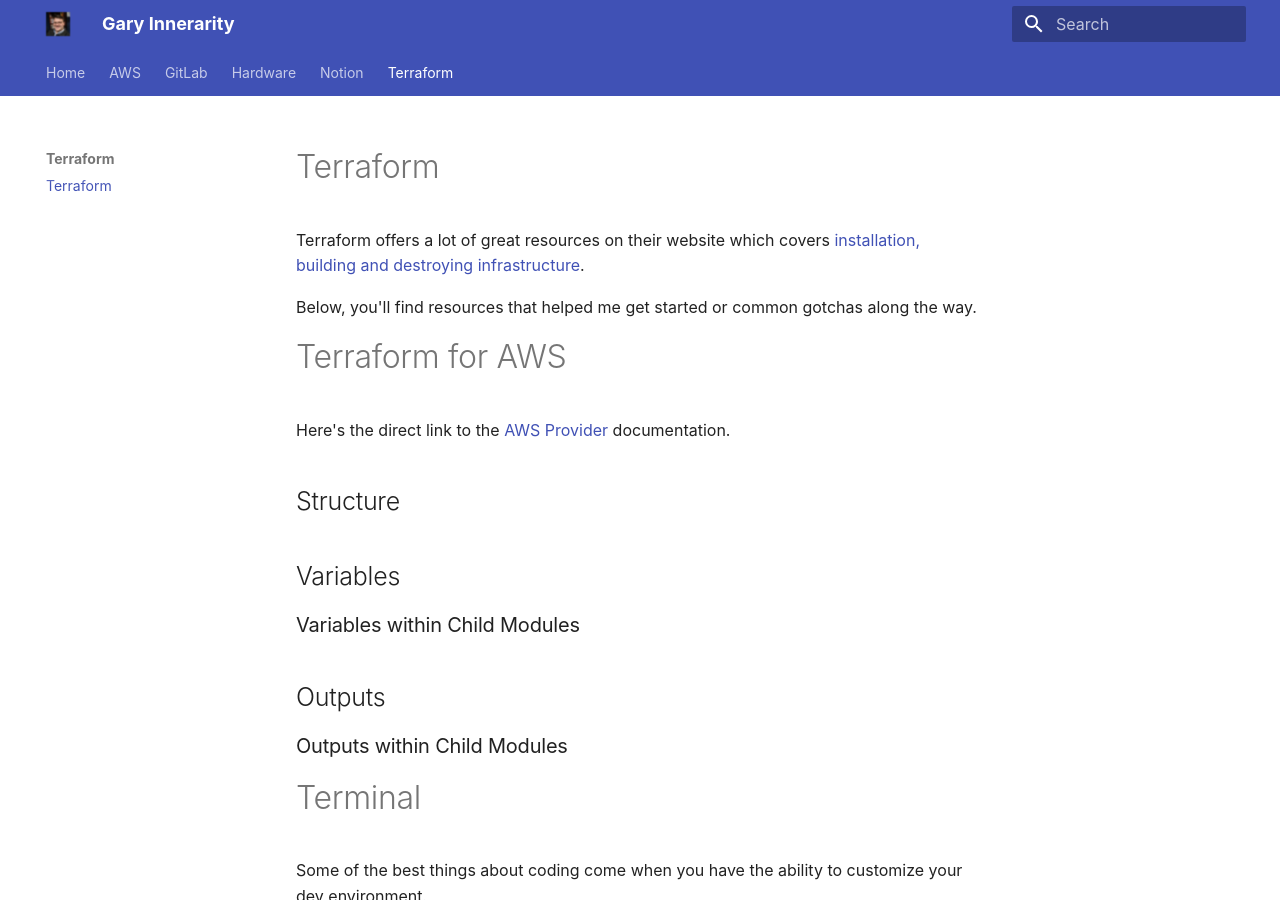
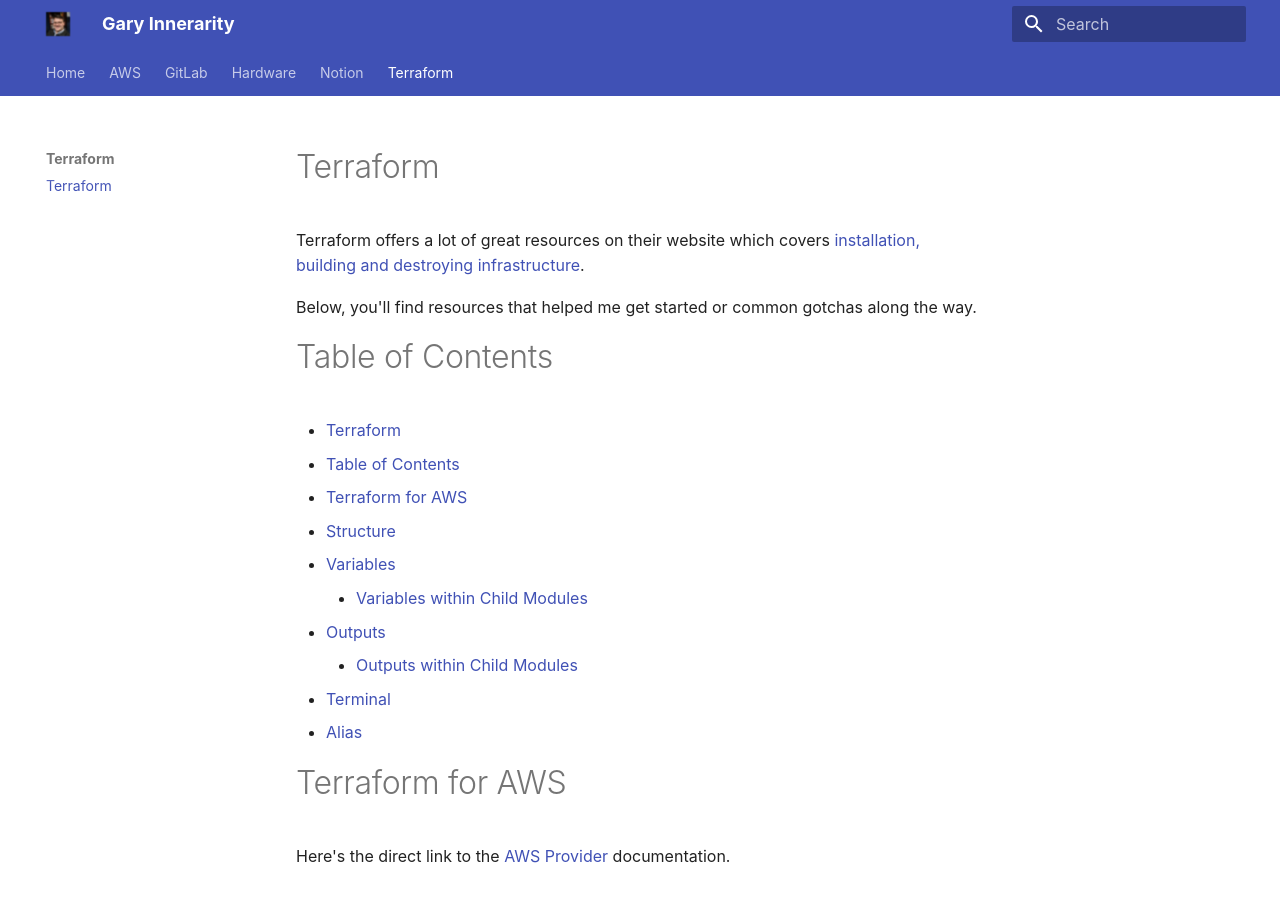
Before and after one commit to ospf2fullstack/garyinnerarity.com, an MkDocs documentation site: the page built from docs/terraform/main(tf).md, in a window 1280 px wide and 900 px high. Built offline with MkDocs 1.6.1 and Material for MkDocs 9.7.7, drawn with Linux system fonts in a browser that asks for light colours.

Commit message:
terraform | ToC

```diff
--- a/docs/terraform/main(tf).md
+++ b/docs/terraform/main(tf).md
@@ -2,6 +2,18 @@
 Terraform offers a lot of great resources on their website which covers [installation, building and destroying infrastructure](https://developer.hashicorp.com/tutorials/library?product=terraform).
 
 Below, you'll find resources that helped me get started or common gotchas along the way.
+
+# Table of Contents
+- [Terraform](#terraform)
+- [Table of Contents](#table-of-contents)
+- [Terraform for AWS](#terraform-for-aws)
+  - [Structure](#structure)
+  - [Variables](#variables)
+    - [Variables within Child Modules](#variables-within-child-modules)
+  - [Outputs](#outputs)
+    - [Outputs within Child Modules](#outputs-within-child-modules)
+- [Terminal](#terminal)
+  - [Alias](#alias)
 
 # Terraform for AWS
 Here's the direct link to the [AWS Provider](https://registry.terraform.io/providers/hashicorp/aws/latest/docs) documentation.
```
